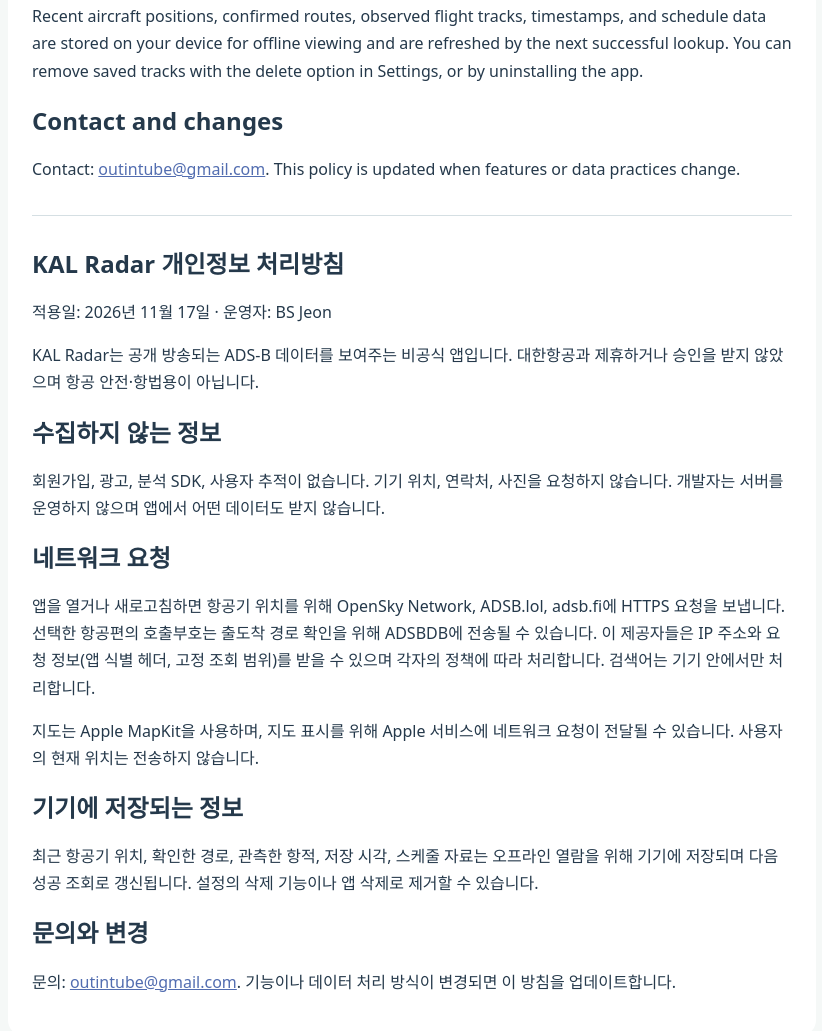
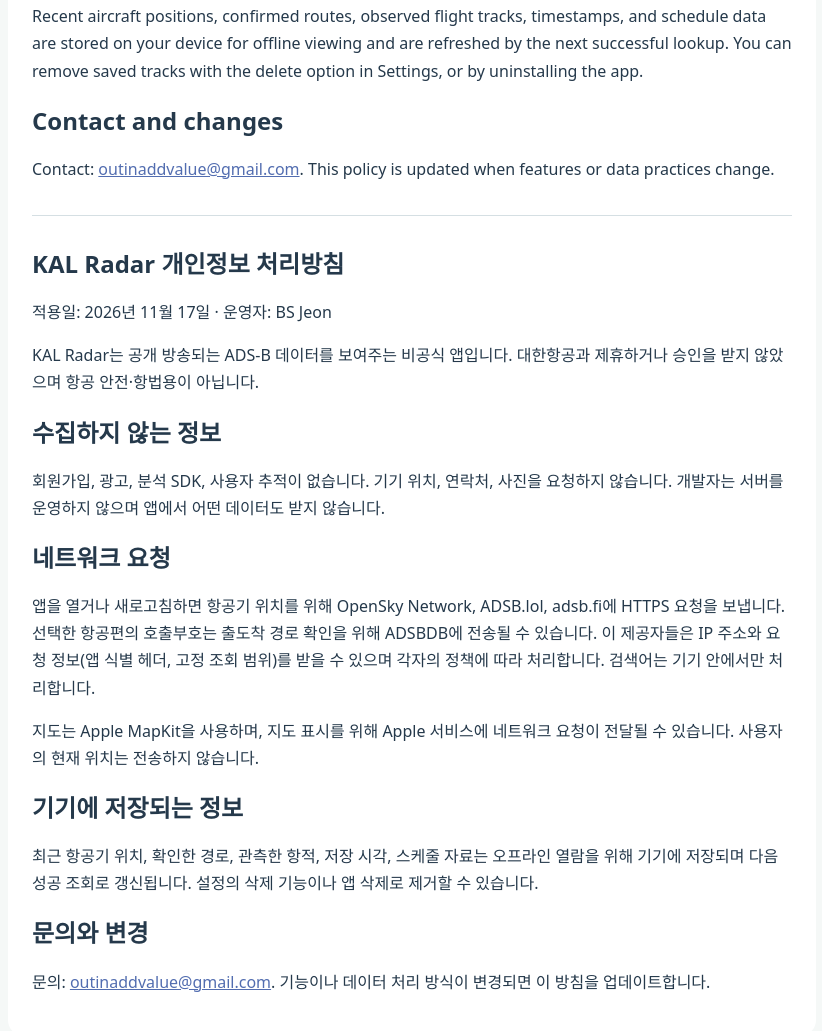
Before and after one commit to outinletter/privacy-policy, a plain HTML site: page kalradar.html in a window 1280 px wide. Shown: the part 695-1726 px from the top of the page, without its empty margins (228-1050 px from the left). Drawn offline with Linux system fonts and the light colour scheme.

Commit message:
KAL Radar privacy policy: update contact

```diff
--- a/kalradar.html
+++ b/kalradar.html
@@ -9,7 +9,7 @@
 <h2>Network requests</h2><p>When you open or refresh the app, it sends HTTPS requests to OpenSky Network, ADSB.lol, and adsb.fi for aircraft positions. The callsign of a flight you select may be sent to ADSBDB to look up its route. These providers may receive your IP address and request details (an app identification header and a fixed search area) and handle them under their own policies. Your search text is processed only on your device.</p>
 <p>Maps are provided by Apple MapKit, which may send network requests to Apple services to display the map. Your current location is not sent.</p>
 <h2>Data stored on your device</h2><p>Recent aircraft positions, confirmed routes, observed flight tracks, timestamps, and schedule data are stored on your device for offline viewing and are refreshed by the next successful lookup. You can remove saved tracks with the delete option in Settings, or by uninstalling the app.</p>
-<h2>Contact and changes</h2><p>Contact: <a href="mailto:outintube@gmail.com">outintube@gmail.com</a>. This policy is updated when features or data practices change.</p></section>
+<h2>Contact and changes</h2><p>Contact: <a href="mailto:outinaddvalue@gmail.com">outinaddvalue@gmail.com</a>. This policy is updated when features or data practices change.</p></section>
 <hr>
 <section lang="ko"><h1>KAL Radar 개인정보 처리방침</h1><p>적용일: 2026년 11월 17일 · 운영자: BS Jeon</p>
 <p>KAL Radar는 공개 방송되는 ADS-B 데이터를 보여주는 비공식 앱입니다. 대한항공과 제휴하거나 승인을 받지 않았으며 항공 안전·항법용이 아닙니다.</p>
@@ -17,5 +17,5 @@
 <h2>네트워크 요청</h2><p>앱을 열거나 새로고침하면 항공기 위치를 위해 OpenSky Network, ADSB.lol, adsb.fi에 HTTPS 요청을 보냅니다. 선택한 항공편의 호출부호는 출도착 경로 확인을 위해 ADSBDB에 전송될 수 있습니다. 이 제공자들은 IP 주소와 요청 정보(앱 식별 헤더, 고정 조회 범위)를 받을 수 있으며 각자의 정책에 따라 처리합니다. 검색어는 기기 안에서만 처리합니다.</p>
 <p>지도는 Apple MapKit을 사용하며, 지도 표시를 위해 Apple 서비스에 네트워크 요청이 전달될 수 있습니다. 사용자의 현재 위치는 전송하지 않습니다.</p>
 <h2>기기에 저장되는 정보</h2><p>최근 항공기 위치, 확인한 경로, 관측한 항적, 저장 시각, 스케줄 자료는 오프라인 열람을 위해 기기에 저장되며 다음 성공 조회로 갱신됩니다. 설정의 삭제 기능이나 앱 삭제로 제거할 수 있습니다.</p>
-<h2>문의와 변경</h2><p>문의: <a href="mailto:outintube@gmail.com">outintube@gmail.com</a>. 기능이나 데이터 처리 방식이 변경되면 이 방침을 업데이트합니다.</p></section>
+<h2>문의와 변경</h2><p>문의: <a href="mailto:outinaddvalue@gmail.com">outinaddvalue@gmail.com</a>. 기능이나 데이터 처리 방식이 변경되면 이 방침을 업데이트합니다.</p></section>
 </main></body></html>
```
